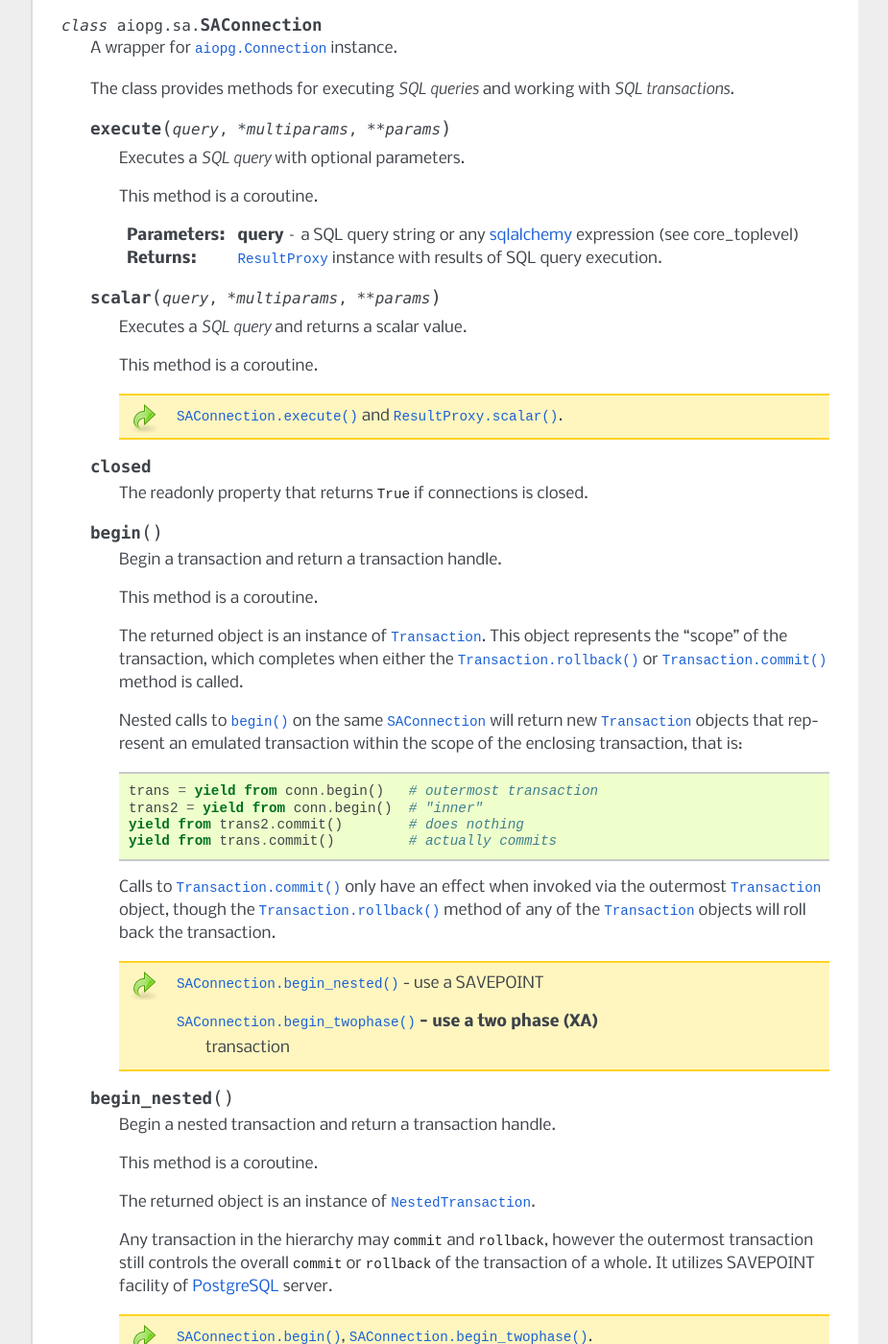
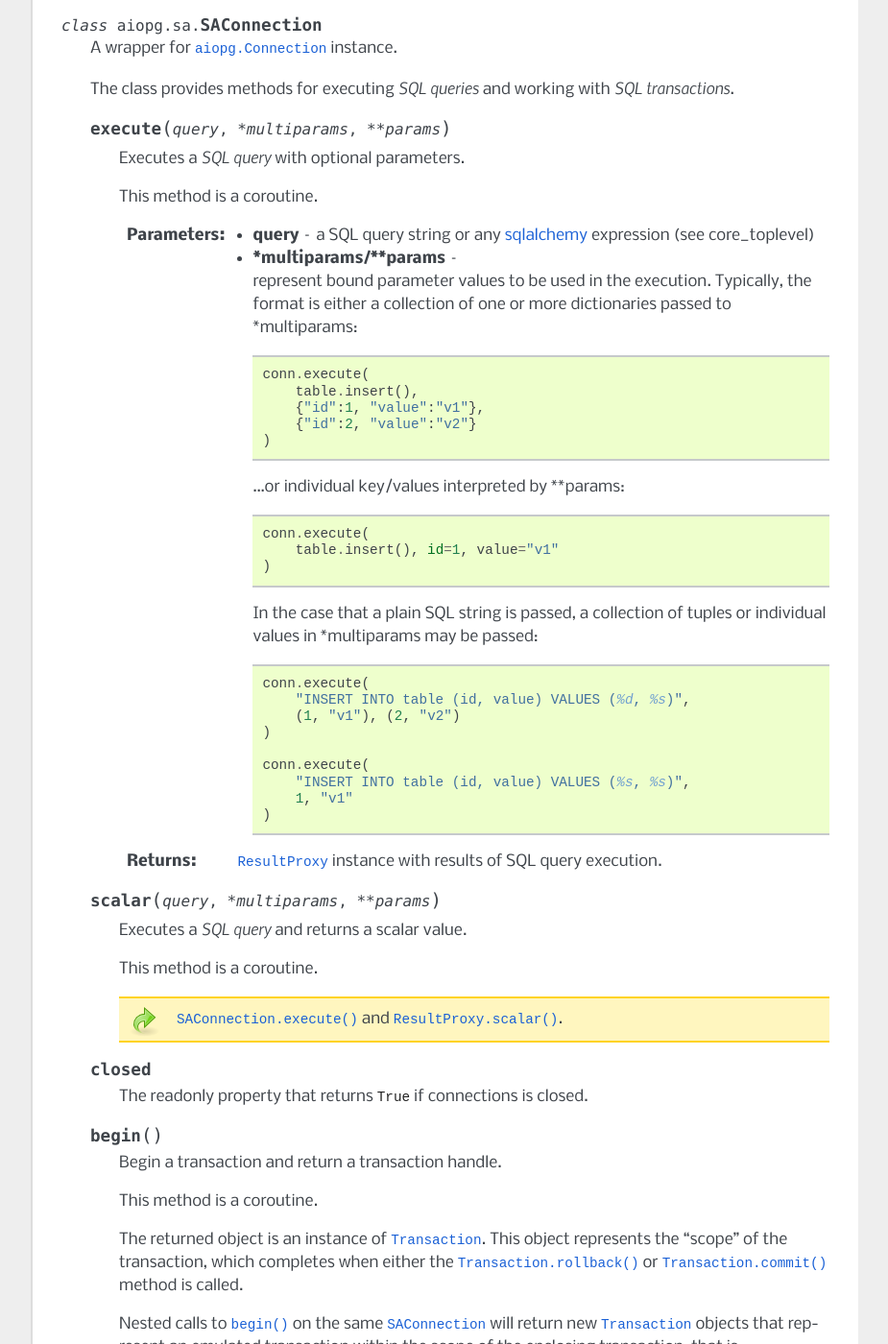
Before and after one commit to aio-libs/aiopg, a Sphinx documentation site: the page built from docs/sa.rst, in a window 1280 px wide and 1400 px high, scrolled down 2216 px. Shown: the whole window at 96% size, without its empty margins (198-1123 px from the left). Built offline with Sphinx 7.4.7, drawn with Linux system fonts in a browser that asks for light colours.

Commit message:
Fix bug with passing parameters into SAConnection.execute when executing raw SQL expression.

```diff
--- a/CHANGES.txt
+++ b/CHANGES.txt
@@ -1,5 +1,11 @@
 CHANGES
 -------
+
+0.2.2 (2014-06-07)
+^^^^^^^^^^^^^^^^^^
+
+* Fix bug with passing parameters into SAConnection.execute when
+  executing raw SQL expression.
 
 0.2.1 (2014-05-08)
 ^^^^^^^^^^^^^^^^^^
--- a/docs/sa.rst
+++ b/docs/sa.rst
@@ -148,6 +148,37 @@ Connection
 
       :param query: a SQL query string or any :term:`sqlalchemy`
                     expression (see :ref:`core_toplevel`)
+
+      :param \*multiparams/\**params: represent bound parameter
+       values to be used in the execution.   Typically,
+       the format is either a collection of one or more
+       dictionaries passed to \*multiparams::
+
+           conn.execute(
+               table.insert(),
+               {"id":1, "value":"v1"},
+               {"id":2, "value":"v2"}
+           )
+
+       ...or individual key/values interpreted by \**params::
+
+           conn.execute(
+               table.insert(), id=1, value="v1"
+           )
+
+       In the case that a plain SQL string is passed, a collection of
+       tuples or individual values in \*multiparams may be passed::
+
+           conn.execute(
+               "INSERT INTO table (id, value) VALUES (%d, %s)",
+               (1, "v1"), (2, "v2")
+           )
+
+           conn.execute(
+               "INSERT INTO table (id, value) VALUES (%s, %s)",
+               1, "v1"
+           )
+
       :returns: :class:`ResultProxy` instance with results of SQL
                 query execution.
 
```
Also changed, not shown: 2 other files.
